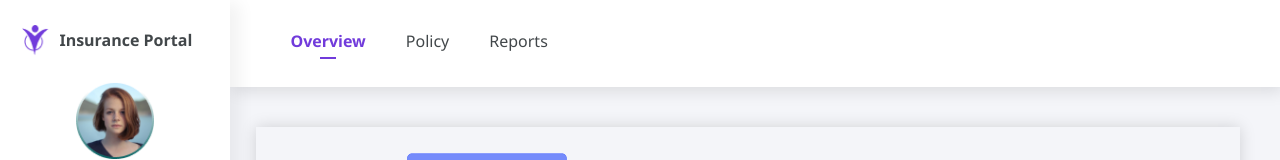
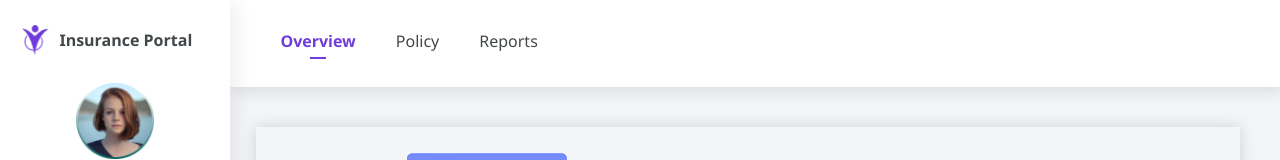
Before and after one commit to oluwakemi-dada/dashboard-task, a React (Create React App) app: page / in a window 1280 px wide. Shown: the top 160 px of the page. Built offline with nearby package versions, Linux system fonts and the light colour scheme.

Commit message:
Adjusted Topnav padding

```diff
--- a/src/styles/TopNav.module.scss
+++ b/src/styles/TopNav.module.scss
@@ -6,7 +6,7 @@
   background: #fff;
   box-shadow: 3px 5px 15px rgba(0, 0, 0, 0.1);
   margin-left: 18vw;
-  padding-left: 4rem;
+  padding-left: 3rem;
 
   li {
     margin: 0 2rem 0 2rem;
```
